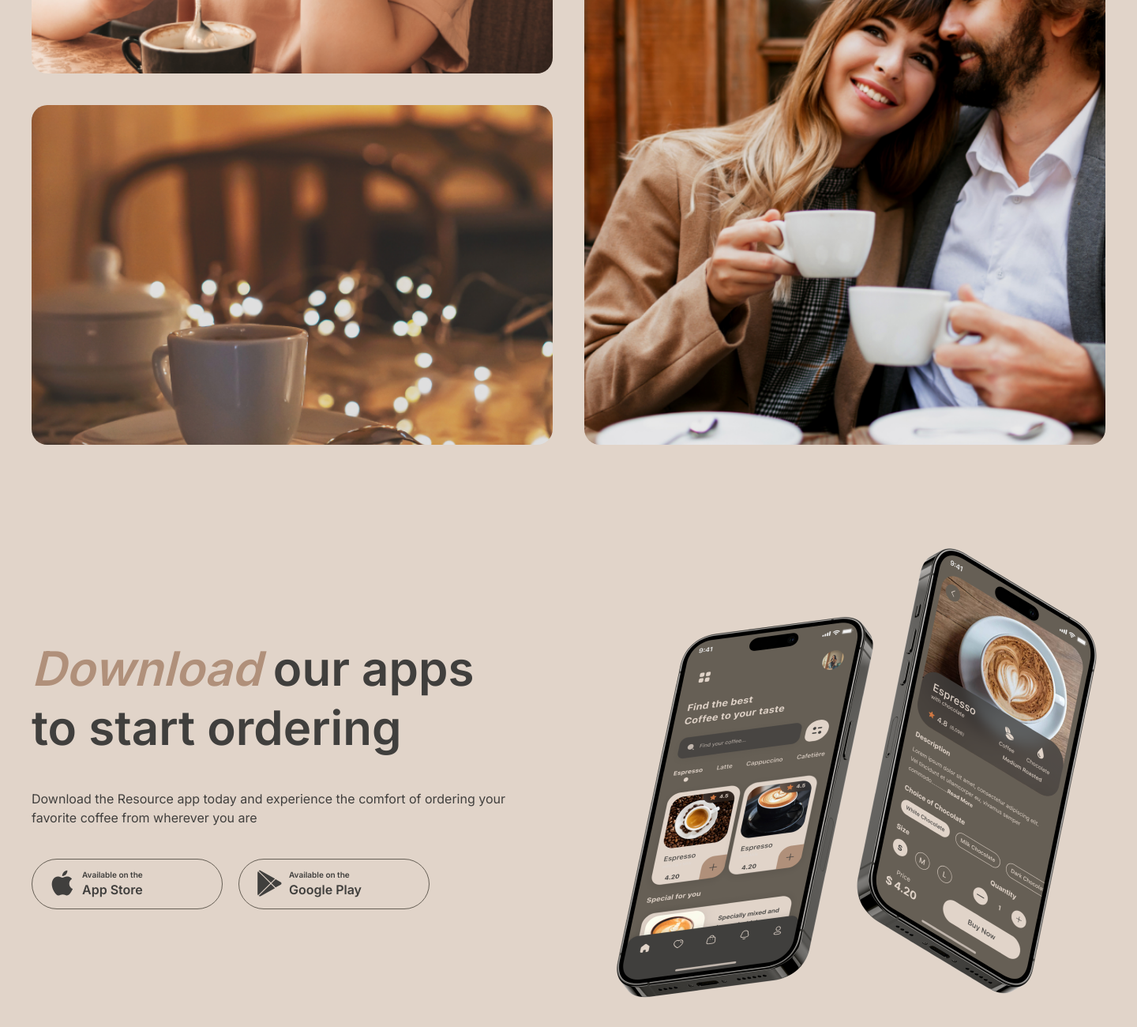
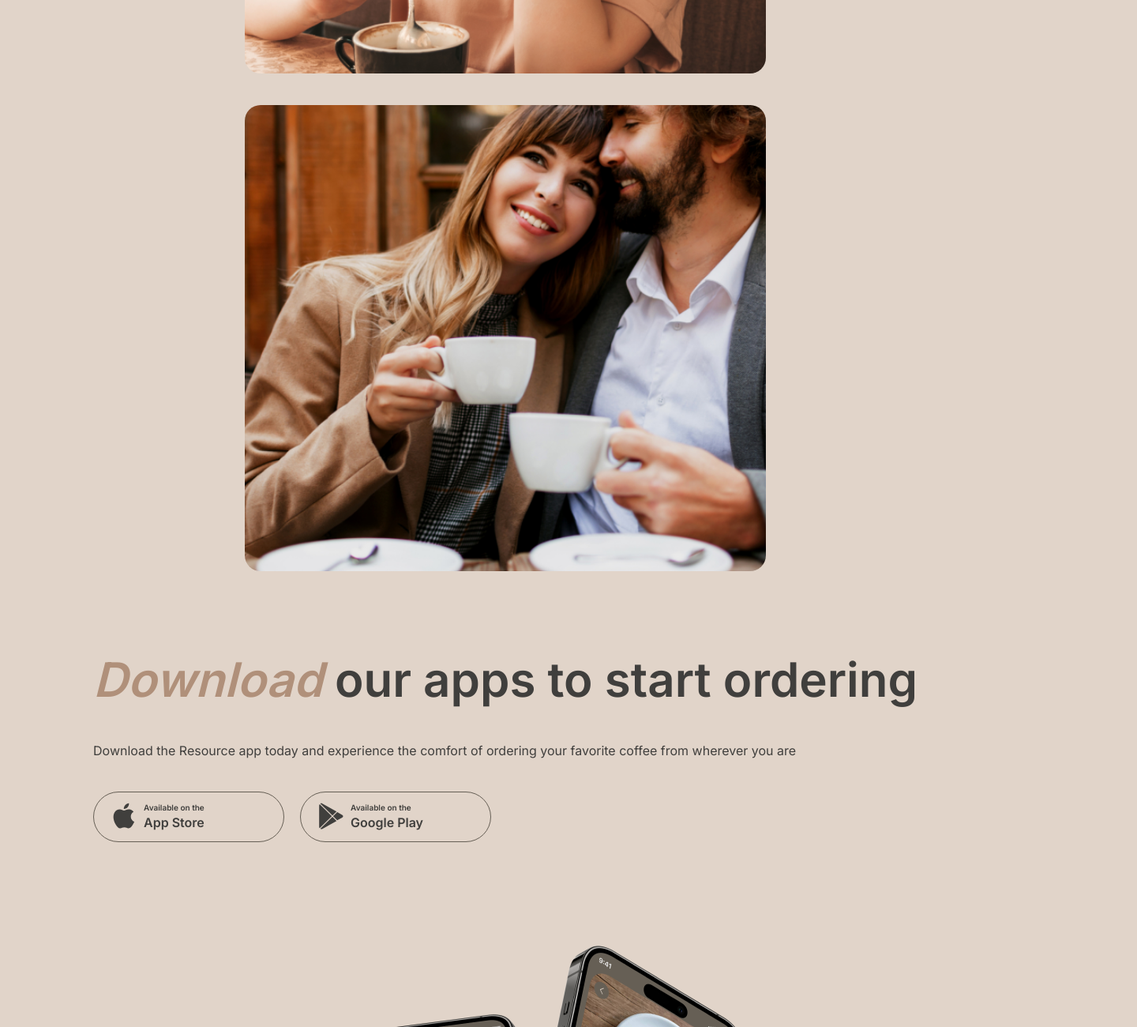
Before and after one commit to Hunter-137/rs_school-stage_1, a plain HTML site: page coffee-house/index.html in a window 1280 px wide. Shown: the part 2580-3880 px from the top of the page at 79% size, 1440 px wide, since content can reach past the window. Drawn offline with Linux system fonts and the light colour scheme; a script that the page names is missing.

Commit message:
init: start adaptive task

```diff
--- a/coffee-house/css/style.css
+++ b/coffee-house/css/style.css
@@ -19,7 +19,7 @@ body {
   min-height: 100%;
   display: flex;
   flex-direction: column;
-  width: 1440px;
+  max-width: 1440px;
   margin: 0 auto;
   padding: 20px 40px 40px 40px;
   box-sizing: border-box;
@@ -682,3 +682,35 @@ path {
   line-height: 150%; /* 24px */
   color: #e1d4c9;
 }
+
+/* ************************* Адаптив ******************************************************* */
+
+@media (max-width: 1439px) {
+  .main-about-item-box-wrapper {
+    max-height: none;
+    align-items: center;
+    justify-content: center;
+  }
+
+  .about-item-box_3 {
+    display: none;
+  }
+
+  .about-item-box_2 {
+    display: none;
+  }
+
+  .about-item-box_4 {
+    top: 0;
+  }
+
+  .main-mobile__app {
+    flex-direction: column;
+    justify-content: center;
+    align-items: center;
+  }
+
+  .footer {
+    flex-direction: column;
+  }
+}
```
